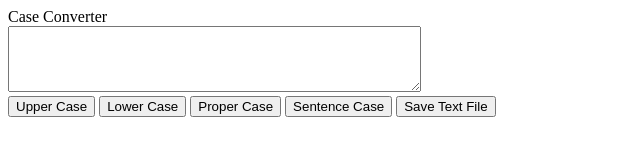
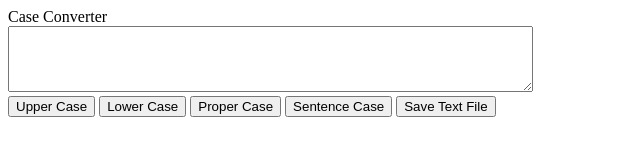
Before and after one commit to Gamkdev/Case_Converter, a plain HTML site: page index.html in a window 1280 px wide. Shown: the whole page, without its empty margins (0-640 px from the left). Drawn offline with Linux system fonts and the light colour scheme.

Commit message:
Text area columns update

```diff
--- a/index.html
+++ b/index.html
@@ -6,7 +6,7 @@
 </head>
 <body>
 <div class="title">Case Converter</div>
-<textarea id="textarea" rows="4" cols="49"></textarea>
+<textarea id="textarea" rows="4" cols=63></textarea>
 <BR>
 <button id="upper-case">Upper Case</button>
 <button id="lower-case">Lower Case</button>
```
